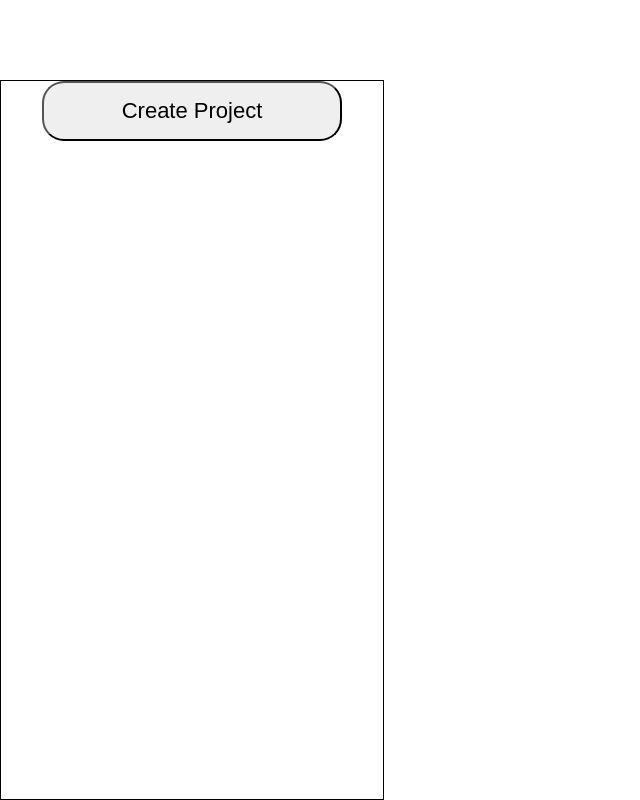
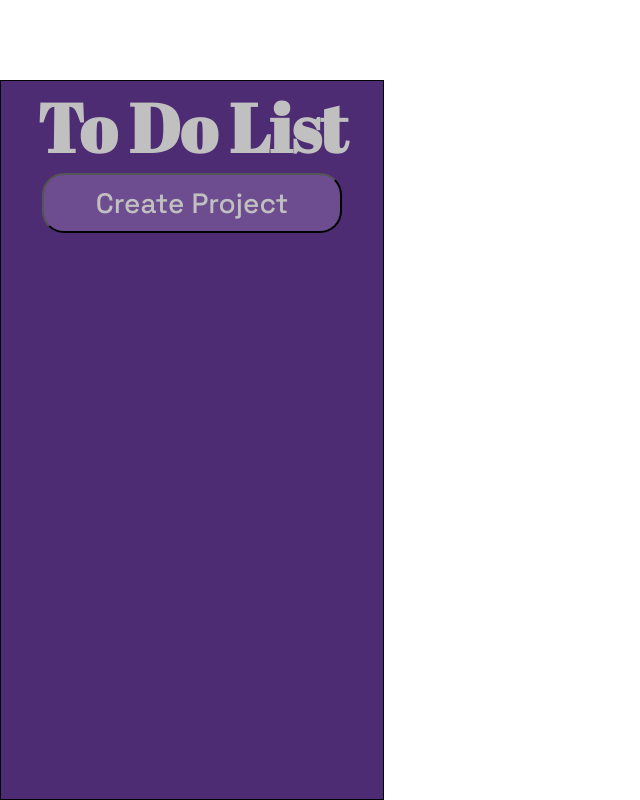
Before and after one commit to dirtroaddev/todoapp, a plain HTML site: page index.html in a window 1280 px wide. Both pictures are taken after a click on the button "Create Project". Shown: the whole page, without its empty margins (0-640 px from the left). Drawn offline with Linux system fonts and the light colour scheme.

Commit message:
Created the color for the design

```diff
--- a/css/style.css
+++ b/css/style.css
@@ -1,3 +1,8 @@
+@import url('https://fonts.googleapis.com/css2?family=Abril+Fatface&display=swap');
+@import url('https://fonts.googleapis.com/css2?family=Space+Grotesk:wght@500&display=swap');
+
+
+
 * {
     box-sizing: border-box;
     margin: 0;
@@ -23,12 +28,30 @@
     height: 90%;
     margin-top: 20px;
     border: 1px solid black;
+    background-color: #4E2C73;
+}
+
+#left__sidePanel > h1 {
+    font-family: 'Abril Fatface', serif;
+    color: #C0C0C0;
+    font-size: 68px;
 }
 
 #createButton {
     width: 300px;
     height: 60px;
+    background-color: #6D4C8F;
     cursor: pointer;
     border-radius: 22px;
-    font-size: 22px;
+    font-size: 28px;
+    color: #C0C0C0;
+    font-family: 'Space Grotesk', sans-serif;
+    transition: all 1s ease;
 }
+
+#createButton:hover {
+    width: 320px;
+    height: 68px;
+    font-size: 32px;
+
+}
--- a/index.html
+++ b/index.html
@@ -11,11 +11,12 @@
     <div class="content">
 
         <div id="left__sidePanel">
+            <h1>To Do List</h1>
             <button id="createButton">Create Project</button>
         </div>
         <div></div>
     </div>
 
-    <script src="./js/script.js"></script>
+    <script type="module" src="./js/script.js"></script>
 </body>
 </html>
--- a/js/script.js
+++ b/js/script.js
@@ -1,2 +1,12 @@
-import Project from './project';
-import Todo from './todo';
+import Project from './project.js';
+import Todo from './todo.js';
+
+
+
+document.getElementById('createButton').addEventListener('mouseover', function() {
+    this.textContent = '+';
+});
+
+document.getElementById('createButton').addEventListener('mouseout', function() {
+    this.textContent = 'Create Project';
+});
```
